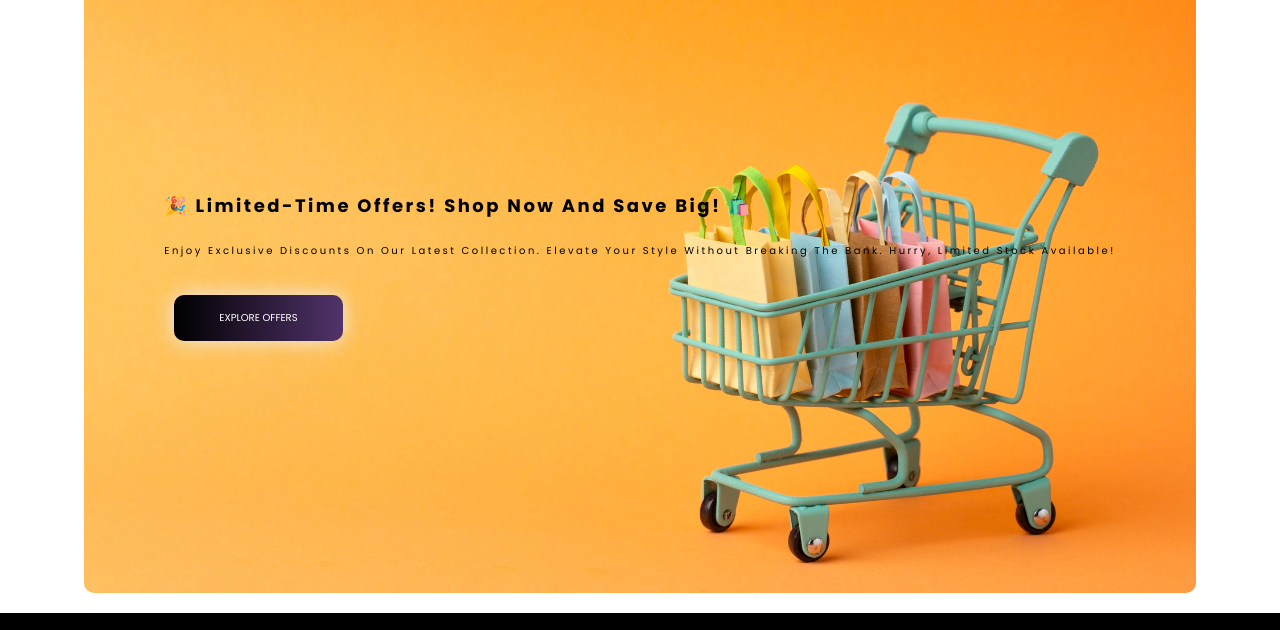
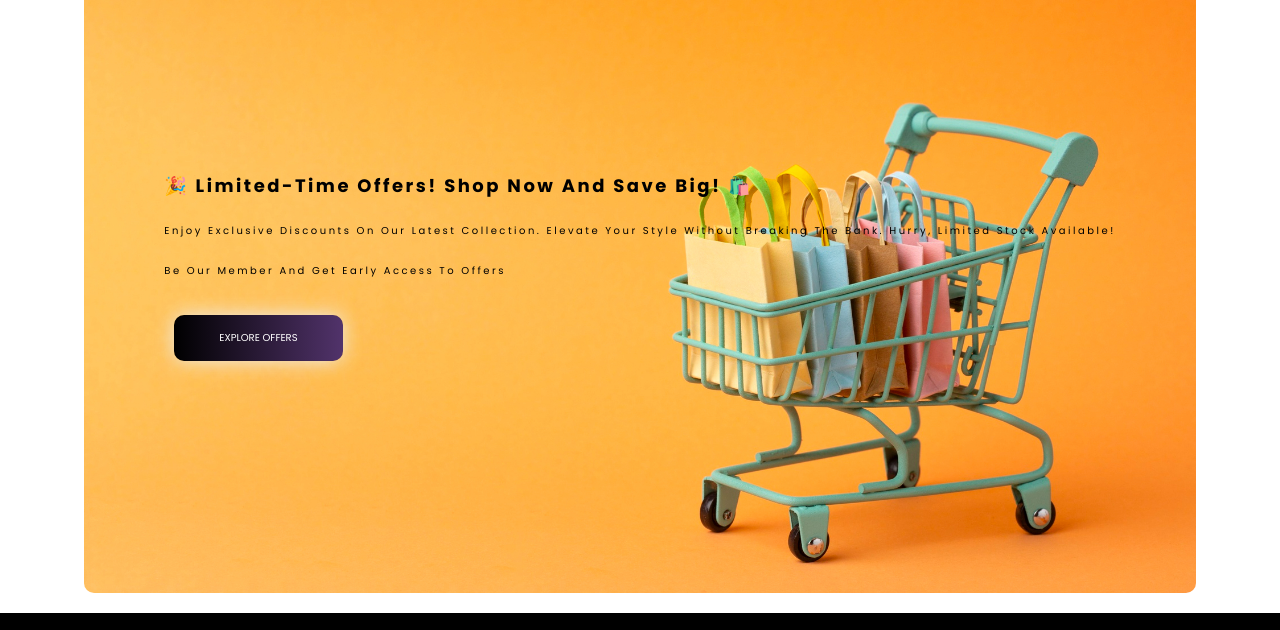
Before and after one commit to subhadarshini1954/WebdevelopmentProject-3, a plain HTML site: page index.html in a window 1280 px wide. Shown: the part 1941-2571 px from the top of the page. Drawn offline with Linux system fonts and the light colour scheme; files whose address does not match are found by name.

Commit message:
Update index.html

```diff
--- a/index.html
+++ b/index.html
@@ -192,6 +192,7 @@
             <h2>🎉 Limited-Time Offers! Shop Now and Save Big! 🛍️</h2>
             <p>Enjoy exclusive discounts on our latest collection. Elevate your style without breaking the bank. Hurry,
                 limited stock available!</p>
+            <p>Be our member and get early access to offers </p>
             <a href="./shop.html" class="offer-btn btn-grad">Explore Offers</a>
         </section>
         <footer id="social-contact-footer" class="footer-margin">
```
